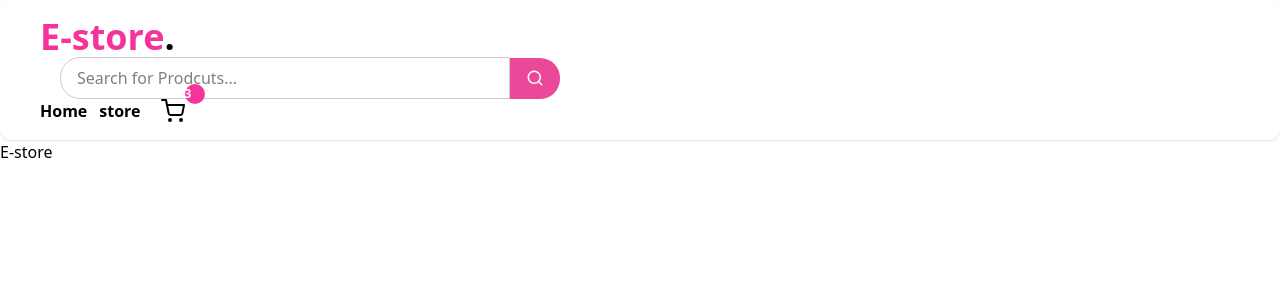
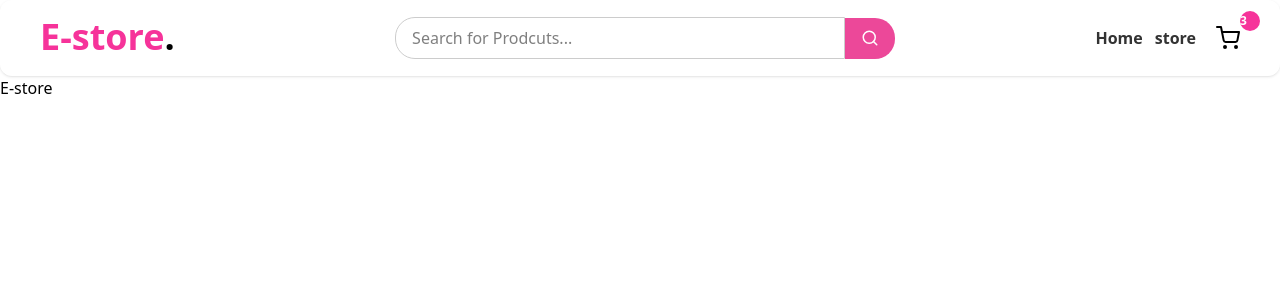
Before and after one commit to coder8820/Nextjs, a Next.js app in the folder e-store/: page / in a window 1280 px wide. Shown: the top 300 px of the page. Built offline with nearby package versions, Linux system fonts and the light colour scheme.

Commit message:
header is almost completed

```diff
--- a/e-store/src/components/Container.jsx
+++ b/e-store/src/components/Container.jsx
@@ -1,5 +1,5 @@
-export default function Container({ classname, children }) {
+export default function Container({ className, children }) {
   return (
-    <div className={`max-w-[1200px] mx-auto ${classname}`}>{children}</div>
+    <div className={`max-w-[1200px] mx-auto ${className}`}>{children}</div>
   );
 }
--- a/e-store/src/components/Header.jsx
+++ b/e-store/src/components/Header.jsx
@@ -5,7 +5,7 @@ import { FiSearch, FiShoppingCart } from "react-icons/fi";
 export default function Header() {
   return (
     <header className={`${styles.header} py-3 px-1 shadow`}>
-      <Container>
+      <Container className="flex justify-between">
         <div className="flex item-center">
           <span className="text-pink-500 font-bold text-4xl">
             E-store<b className="text-black">.</b>
@@ -36,15 +36,15 @@ const NavBar = () => {
       {/* Navigation links */}
       <ul className="flex items-center gap-3 font-semibold">
         {/* import React from "react"; */}
-        <li className={styles.navLink}>Home</li>
-        <li className={styles.navLink}>store</li>
+        <li className={`${styles.navLink}`}>Home</li>
+        <li className={`${styles.navLink}`}>store</li>
       </ul>
       {/* cart icon */}
       <div className="relative">
-        <FiShoppingCart color="black" size={24} />
+        <FiShoppingCart className={styles.cart} color="black" size={24} />
         <span
           className={`${styles.cartBadge} absolute top-[-15px] right-[-20px] bg-pink-500
-          text-white text-xs font-bold w-5 h-5 flex items-center justity-center rounded-full`}
+          text-white text-xs font-bold w-5 h-5 flex items-center justity-between rounded-full`}
         >
           3
         </span>
--- a/e-store/src/styles/header.module.css
+++ b/e-store/src/styles/header.module.css
@@ -36,13 +36,13 @@
     border: none;
 }
 
-.navLink a{
+.navLink{
     color: #333;
     cursor: pointer;
     transition: color 0.3s all;
 }
 
-.navLink a:hover{
+.navLink:hover{
     color: #ec4899;
 }
 
@@ -51,6 +51,13 @@
     font-weight: bold;
 }
 
+.cart{
+    cursor: pointer;
+    transition: color 0.3s ease;
+}
+.cart:hover{
+    scale: 1.1;
+}
 
 /*
 .profileButton{
```
